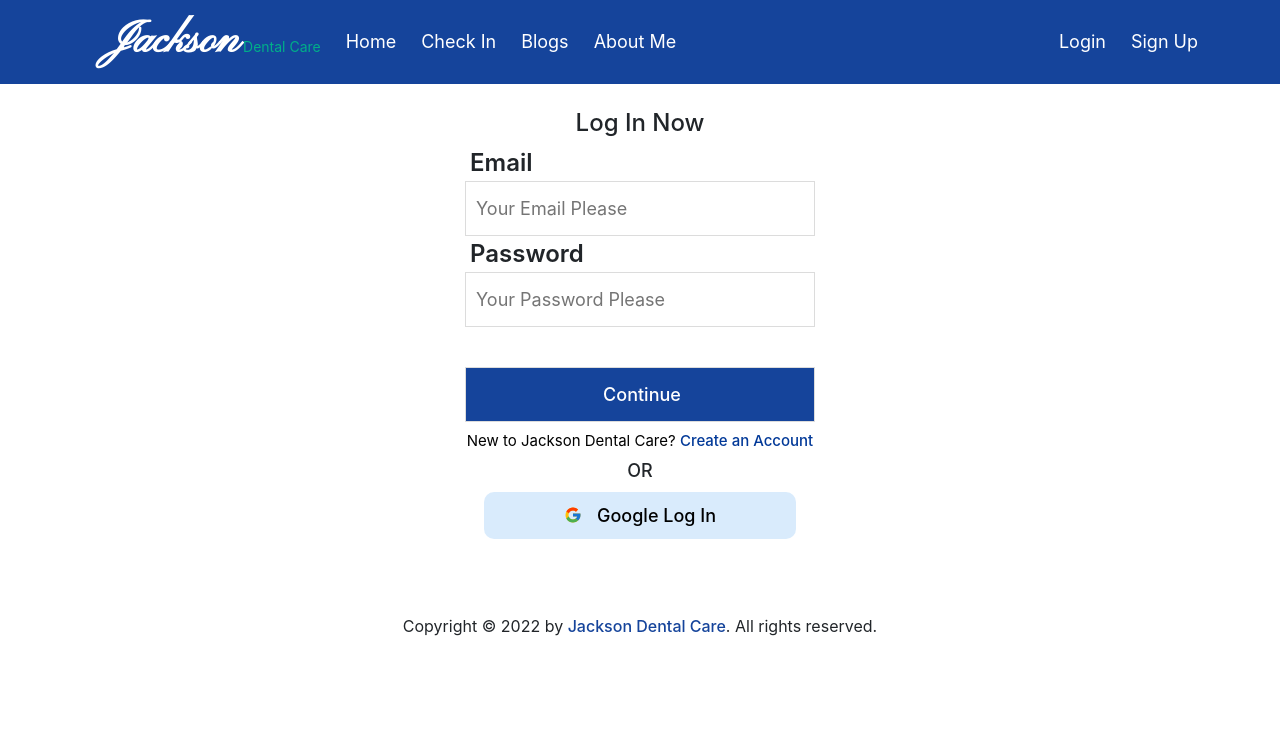
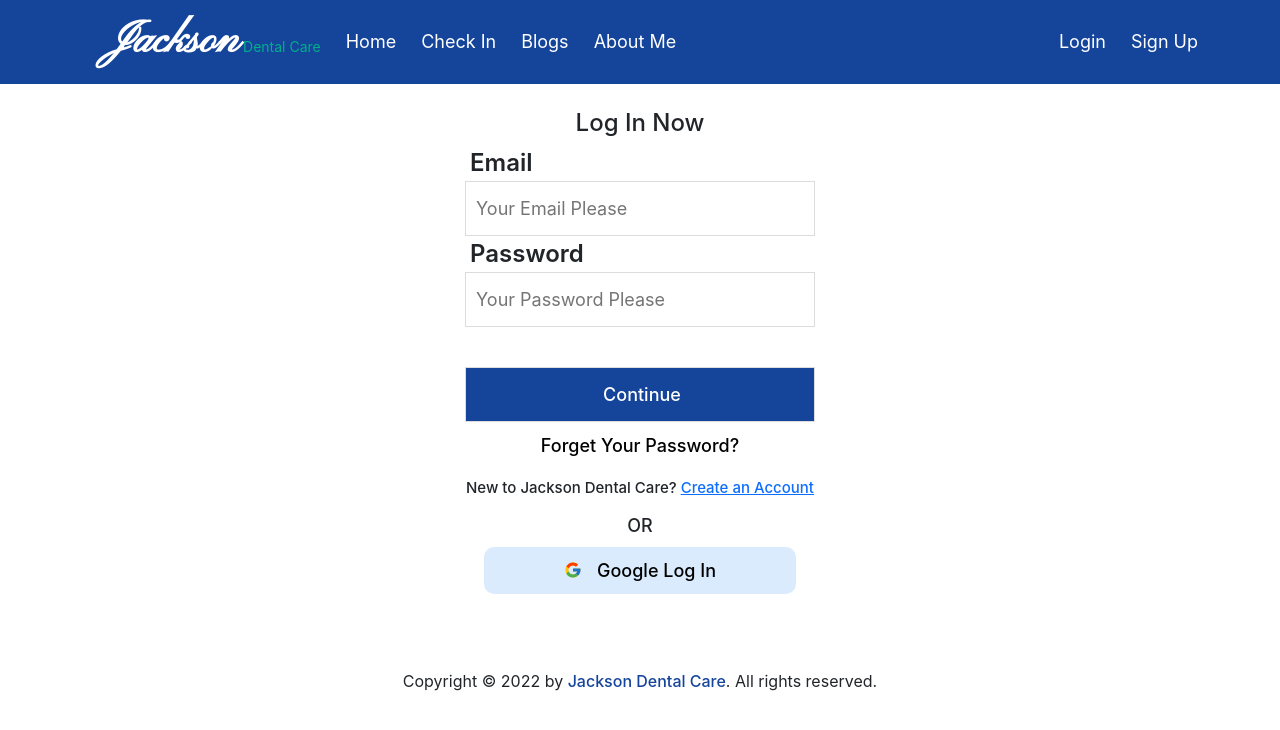
Before and after one commit to alhabib911/jackson-dental-care-client-side, a React (Create React App) app: page /login in a window 1280 px wide. Shown: the top 730 px of the page. Built offline with nearby package versions, Linux system fonts and the light colour scheme; no server answers.

Commit message:
email verification & password reset code done

```diff
--- a/src/Components/LogIn/LogIn.css
+++ b/src/Components/LogIn/LogIn.css
@@ -77,7 +77,8 @@
 }
 .social-log-in{
     display: flex;
-    justify-content: center;
+    flex-direction: column;
+    align-items: center;
 }
 .social-log-in button{
     display: flex;
@@ -96,7 +97,18 @@
     background-color: #0F4298;
     color: #fff;
 }
-.login-form-container .singup-link{
+.social-log-in .singup-link{
     font-size: 15px;
     margin-top: 10px;
 }
+.social-log-in .forget-btn{
+    background-color: #fff;
+    color: #000;
+}
+.social-log-in .forget-btn:hover{
+    background-color: #fff;
+    color: #000;
+}
+.social-log-in{
+    display: flex;
+}
--- a/src/Components/LogIn/LogIn.js
+++ b/src/Components/LogIn/LogIn.js
@@ -4,6 +4,7 @@
 import { useSignInWithEmailAndPassword } from 'react-firebase-hooks/auth';
 import auth from '../../firebase.init'
 import SocialLogIn from './SocialLogIn';
+import { sendPasswordResetEmail } from 'firebase/auth';
 
 
 
@@ -34,6 +35,13 @@
         signInWithEmailAndPassword(email, password)
     }
 
+    const handlePasswordReset = () => {
+        sendPasswordResetEmail(auth, email)
+            .then(() => {
+                console.log('Email Sent');
+            })
+    }
+
     return (
         <div className='login-components'>
             <h3>Log In Now</h3>
@@ -50,11 +58,12 @@
                     }
                     <p className='error'>{error?.message}</p>
                     <input className='submit-lonin' type="submit" value="Continue" />
-                    <h4 className='singup-link'>New to Jackson Dental Care? <Link to='/signup'>Create an Account</Link></h4>
-                    <h5>OR</h5>
                 </div>
             </form>
             <div className='social-log-in'>
+                <button onClick={handlePasswordReset} className='forget-btn'>Forget Your Password?</button>
+                <h4 className='singup-link'>New to Jackson Dental Care? <Link to='/signup'>Create an Account</Link></h4>
+                <h5>OR</h5>
                 <SocialLogIn></SocialLogIn>
             </div>
         </div>
--- a/src/Components/LogIn/SocialLogIn.js
+++ b/src/Components/LogIn/SocialLogIn.js
@@ -1,6 +1,7 @@
 import { getAuth, GoogleAuthProvider, signInWithPopup } from 'firebase/auth';
 import React from 'react';
 import { FcGoogle } from 'react-icons/fc';
+import { Navigate } from 'react-router-dom';
 
 const auth = getAuth();
 const SocialLogIn = () => {
@@ -16,6 +17,9 @@
             console.log(error);
         })
     }
+
+
+
     return (
         <div>
             <button onClick={handleGoogleSignIn}><FcGoogle></FcGoogle><span>Google Log In</span></button>
--- a/src/Components/Signup/Signup.css
+++ b/src/Components/Signup/Signup.css
@@ -46,6 +46,7 @@
     font-weight: 400;
     text-align: center;
     font-size: 17px;
+    margin-top: 10px;
 }
 .signup-form-container a{
     text-decoration: none;
--- a/src/Components/Signup/Signup.js
+++ b/src/Components/Signup/Signup.js
@@ -4,6 +4,7 @@
 import auth from '../../firebase.init'
 import './Signup.css'
 import SocialLogIn from '../LogIn/SocialLogIn';
+import { sendEmailVerification } from 'firebase/auth';
 
 const Signup = () => {
     const [fullname, SetFullName] = useState('')
@@ -47,8 +48,14 @@
             return;
         }
         createUserWithEmailAndPassword(email, password)
+        verifyEmail()
     }
-
+    const verifyEmail = () => {
+        sendEmailVerification(auth.currentUser)
+        .then(() => {
+            console.log('Email Verification Sent');
+        })
+    }
 
     return (
         <div className='login-components'>
@@ -65,12 +72,12 @@
                     <input onBlur={handleConfirmPasswordBlur} type="password" name="ConfirmPassword" id="" placeholder='Confirm Your Password' required /> <br />
                     <p className='error'>{error}</p> <br />
                     <input className='signup-button' type="submit" value="Signup" />
-
+                    <h4>Already have an account? <Link to='/login'>Log In</Link></h4>
                 </div>
 
                 <div
                 className='social-sign-up'>
-                    <h4>Already have an account? <Link to='/login'>Log In</Link></h4>
+
                 <h4>OR</h4>
                     <SocialLogIn></SocialLogIn>
                 </div>
```
